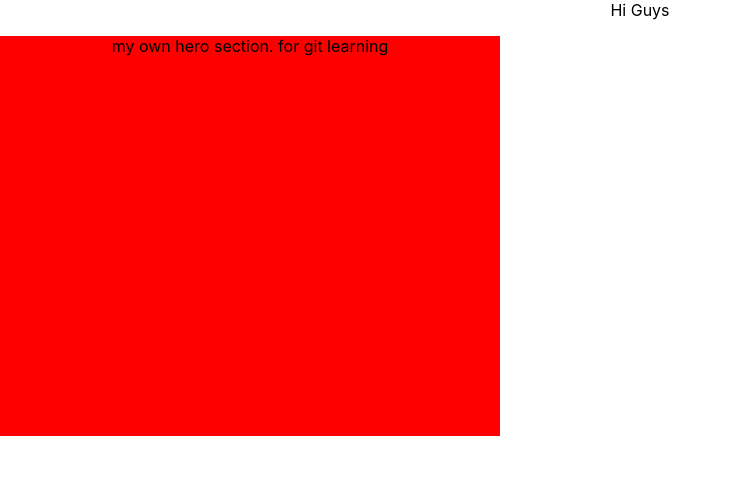
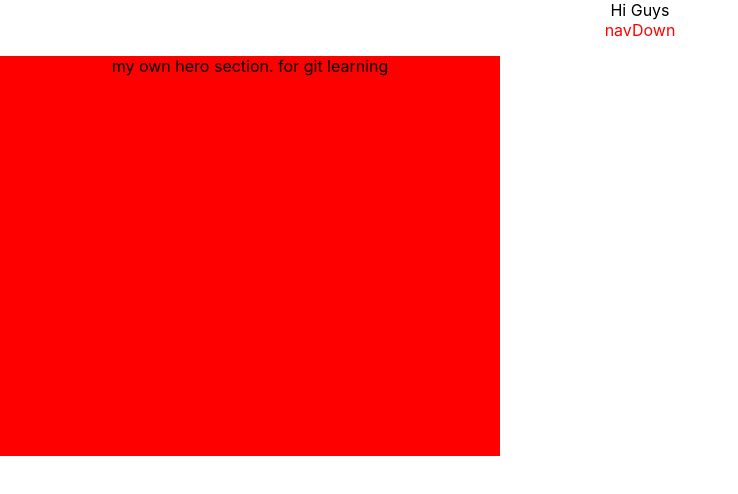
Before and after one commit to jumiej/git-collab, a React (Create React App) app: page / in a window 1280 px wide. Shown: the top 494 px of the page, without its empty margins (0-738 px from the left). Built offline with nearby package versions, Linux system fonts and the light colour scheme.

Commit message:
Feat: created navdown component

```diff
--- a/src/App.js
+++ b/src/App.js
@@ -1,19 +1,23 @@
-import './App.css';
-import Herosection from './hero-section/heroSection';
+import "./App.css";
+import Herosection from "./hero-section/heroSection";
+import NavDown from "./Components/NavDown";
 
 function App() {
-const testArray = [{name:'charles', age:10 ,eligible:true },{name:'mike',age:20, eligible: false}, {name:'justin', age: 34, eligible: true}]
-let checking;
-checking = testArray.filter((back)=>{
-})
-console.log(checking)
+  const testArray = [
+    { name: "charles", age: 10, eligible: true },
+    { name: "mike", age: 20, eligible: false },
+    { name: "justin", age: 34, eligible: true },
+  ];
+  let checking;
+  checking = testArray.filter((back) => {});
+  console.log(checking);
 
-
-  console.log('hello world')
+  console.log("hello world");
   return (
     <div className="App">
       <div>Hi Guys</div>
-      <Herosection/>
+      <NavDown />
+      <Herosection />
     </div>
   );
 }
--- a/src/Components/Footer.js
+++ b/src/Components/Footer.js
@@ -7,10 +7,12 @@ function Footer() {
         <h1>
           New collection <span>Labeau organic bestseller</span>
         </h1>
+
         <h1>Journalists</h1>
         <h1>Suppliers</h1>
         <h1>Investors & Shareholders</h1>
       </div>
+
       <div></div>
     </>
   );
--- /dev/null
+++ b/src/Components/NavDown.css
@@ -0,0 +1,3 @@
+.navDown {
+  color: red;
+}
--- /dev/null
+++ b/src/Components/NavDown.js
@@ -0,0 +1,8 @@
+import React from "react";
+import "./NavDown.css";
+
+function NavDown() {
+  return <div className="navDown">navDown</div>;
+}
+
+export default NavDown;
```
Also changed, not shown: src/hero-section/heroSection.jsx (+9 -14 lines).
